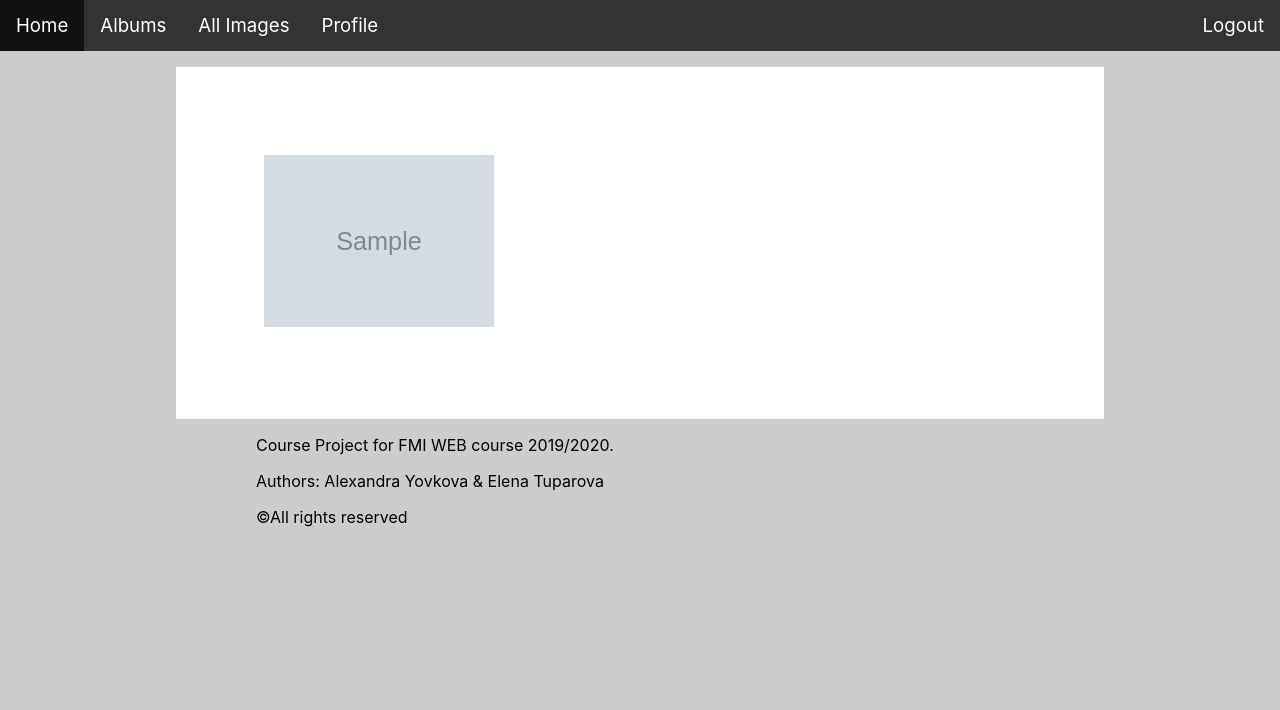
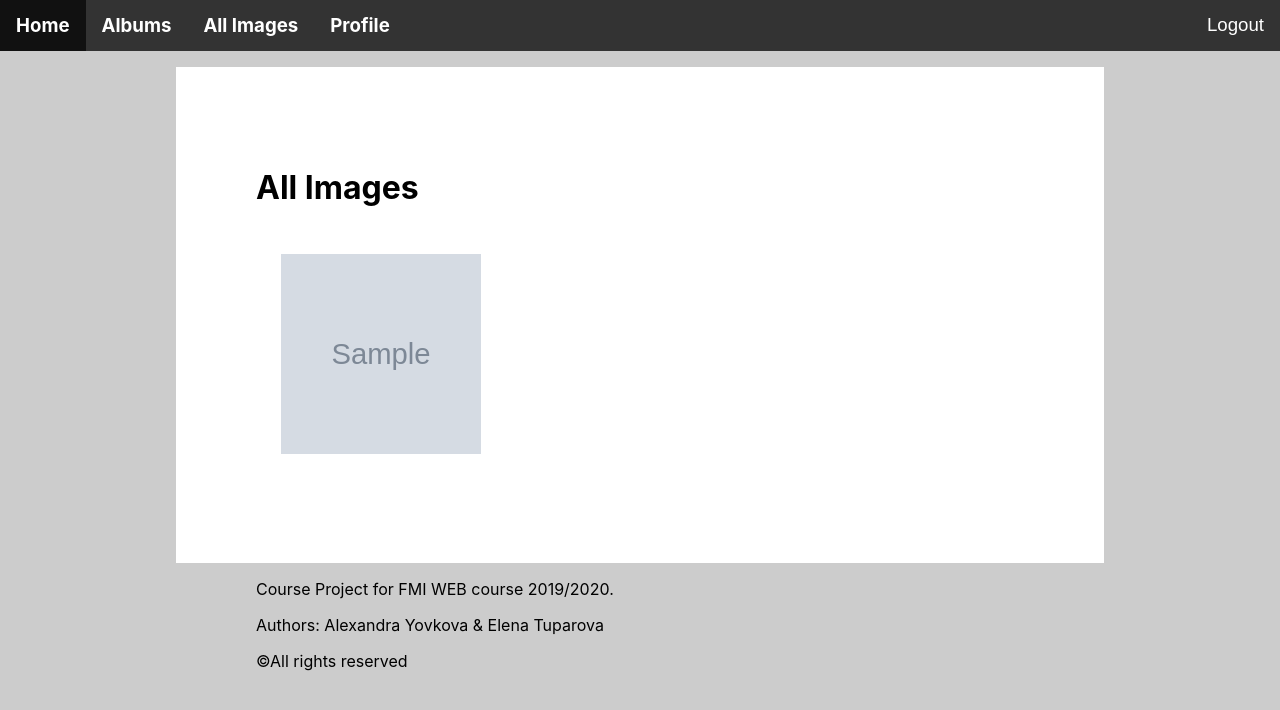
Before and after one commit to alexa984/WEB-Gallery, a PHP site: page /all_images.php in a window 1280 px wide. Shown: the top 710 px of the page. Run offline with PHP 8.4, Linux system fonts and the light colour scheme; the visitor is signed in with stand-in values (Sample User, id 1); tables that the repository leaves empty hold one stand-in row (values such as "Sample post"); grey boxes marked "Sample" are stand-in pictures.

Commit message:
Add modals and lightbox gallery + some minor changes

```diff
--- a/client/all_images.php
+++ b/client/all_images.php
@@ -3,6 +3,8 @@
 ?>
 
 <main class="container">
+    <h1>All Images</h1>
+    <div class="gallery">
     <?php
     require "../server/dbhandler.php";
     if (isset($_SESSION['userId'])){
@@ -17,12 +19,48 @@
             mysqli_stmt_bind_param($statement, "i", $_SESSION['userId']);
             mysqli_stmt_execute($statement);
             $result = mysqli_stmt_get_result($statement);
+            $number_of_pictures = mysqli_num_rows($result);
+            $picture_index = 0;
+            $modal_gallery = '<div id="gallery-modal">
+                <span class="close" onclick="closeGalleryModal()">&times;</span>';
+
             while($row = mysqli_fetch_assoc($result)){
-                echo '<span><img width="30%" style="margin: 1%;" src="../server/images/'.$row['path'].'"></span>';
+                echo '<img class="small-image" onclick="openGalleryModal(); currentSlide('.($picture_index + 1).')"
+                src="../server/images/'
+                .$row['path'].'">';
+                $picture_data = '';
+                if(!empty($row['timestamp'])){
+                    $picture_data .= 'Date: '.date('F j, Y', strtotime($row['timestamp']));
+                }
+                if(!empty($row['author'])){
+                    $picture_data .= ' Author: '.$row['author'];
+                }
+                if(!empty($row['description'])){
+                    $picture_data .= ' Description: '.$row['description'];
+                }
+                $modal_gallery .= '
+                <div class="slides">
+                    <div class="image-slide-part">
+                        <img class="gallery-image" src="../server/images/'.$row['path'].'">
+                    </div>
+                    <div class="data-slide-part">
+                        <div class="image-indexes">'.($picture_index + 1).' / '.$number_of_pictures.'</div>
+                        <div class="data">'.$picture_data.'</div>
+                    </div>
+                </div>';
+                $picture_index = $picture_index + 1;
             }
+
+            $modal_gallery .= '<a class="previous" onclick="plusSlides(-1)">&#10094;</a>
+            <a class="next" onclick="plusSlides(1)">&#10095;</a>
+            </div>
+            <div id="overlay"></div>';
+
+            echo $modal_gallery;
         }
     }
     ?>
+    </div>
 </main>
 
 <?php
--- /dev/null
+++ b/client/css/gallery.css
@@ -0,0 +1,114 @@
+.small-image {
+    object-fit: cover;
+    width: 200px;
+    height: 200px;
+    padding: 25px;
+    transition: 0.2s;
+}
+
+.small-image:hover {
+    transform: scale(1.1);
+    cursor: pointer;
+}
+
+/* The Modal (background) */
+#gallery-modal {
+  position: fixed;
+  top: 50%;
+  left: 50%;
+  transform: translate(-50%, -50%) scale(0);
+  transition: 200ms ease-in-out;
+  padding-top: 100px;
+  width: 900px;
+  max-width: 80%;
+  height: 475px;
+  max-height: 80%;
+  overflow: auto;
+  background-color: #111;
+  z-index: 10;
+}
+
+.slides {
+  display: none;
+}
+
+.image-slide-part {
+  display: flex;
+  background-color: #111;
+  width: 100%;
+  height: 400px;
+  top: 0px;
+  left: 0;
+  justify-content: center;
+}
+
+.data-slide-part {
+  text-align: center;
+  background-color: #111;
+  height: 75px;
+  color: white;
+}
+
+.gallery-image {
+  object-fit: scale-down;
+  max-width: 100%;
+  max-height: 100%;
+  vertical-align: middle;
+}
+
+/* The Close Button */
+.close {
+  color: #777;
+  position: absolute;
+  top: 10px;
+  right: 25px;
+  font-size: 35px;
+  font-weight: bold;
+  transition: 0.1s ease;
+}
+
+.close:hover,
+.close:focus {
+  color: white;
+  text-decoration: none;
+  cursor: pointer;
+}
+
+/* Next & previous buttons */
+.previous,
+.next {
+  cursor: pointer;
+  position: absolute;
+  top: 50%;
+  width: auto;
+  padding: 16px;
+  margin-top: -50px;
+  color: #777;
+  font-weight: bold;
+  font-size: 35px;
+  transition: 0.1s ease;
+  user-select: none;
+  -webkit-user-select: none;
+}
+
+/* Position the "next button" to the right */
+.next {
+  right: 0;
+  border-radius: 3px 0 0 3px;
+}
+
+/* On hover, add a black background color with a little bit see-through */
+.previous:hover,
+.next:hover {
+  color: white;
+}
+
+/* Number text (1/3 etc) */
+.image-indexes {
+  color: #888;
+  font-size: 16px;
+  padding: 8px 12px;
+  position: absolute;
+  top: 20px;
+  left: 10px;
+}
--- a/client/css/nav.css
+++ b/client/css/nav.css
@@ -22,6 +22,7 @@ nav ul li a {
   text-align: center;
   padding: 14px 16px;
   text-decoration: none;
+  font-weight: bold;
 }
 
 nav ul li a:hover {
@@ -55,8 +56,6 @@ nav ul li a:hover {
   padding: 14px 16px;
   text-decoration: none;
   font-size: 14pt;
-  font-family: -apple-system, BlinkMacSystemFont, "Segoe UI", Roboto, Oxygen,
-    Ubuntu, Cantarell, "Open Sans", "Helvetica Neue", sans-serif;
 }
 
 .form-button:hover {
--- a/client/header.php
+++ b/client/header.php
@@ -12,11 +12,14 @@
 
 <head>
     <meta charset='utf-8'>
+    <!-- Can we make each page has its own title -->
     <title>Image gallery</title>
     <link rel="stylesheet" type="text/css" href="css/nav.css">
     <link rel="stylesheet" type="text/css" href="css/main.css">
     <link rel="stylesheet" type="text/css" href="css/register.css">
     <link rel="stylesheet" type="text/css" href="css/footer.css">
+    <link rel="stylesheet" type="text/css" href="css/modals.css">
+    <link rel="stylesheet" type="text/css" href="css/gallery.css">
     <script type="text/javascript">
     const loadMessagesCss = () => {
         let newStyleSheet = document.createElement('link');
@@ -26,6 +29,7 @@
     }
     window.addEventListener('load', loadMessagesCss);
     </script>
+    <script defer src="js/manage_modals.js"></script>
 </head>
 
 <body>
--- /dev/null
+++ b/client/js/manage_modals.js
@@ -0,0 +1,47 @@
+const overlay = document.getElementById('overlay');
+overlay.addEventListener('click', () => {
+  closeModal();
+  closeGalleryModal();
+})
+
+function openModal() {
+  document.getElementById("modal").style.transform = "translate(-50%, -50%) scale(1, 1)";
+  overlay.classList.add('active');
+}
+
+function closeModal() {
+  document.getElementById("modal").style.transform = "translate(-50%, -50%) scale(0, 0)";
+  overlay.classList.remove('active');
+}
+
+function openGalleryModal() {
+  document.getElementById("gallery-modal").style.transform = "translate(-50%, -50%) scale(1, 1)";
+  overlay.classList.add('active');
+}
+
+function closeGalleryModal() {
+  document.getElementById("gallery-modal").style.transform = "translate(-50%, -50%) scale(0, 0)";
+  overlay.classList.remove('active');
+}
+
+var slideIndex = 1;
+showSlides(slideIndex);
+
+function plusSlides(n) {
+  showSlides(slideIndex += n);
+}
+
+function currentSlide(n) {
+  showSlides(slideIndex = n);
+}
+
+function showSlides(n) {
+  var i;
+  var slides = document.getElementsByClassName("slides");
+  if (n > slides.length) {slideIndex = 1}
+  if (n < 1) {slideIndex = slides.length}
+  for (i = 0; i < slides.length; i++) {
+      slides[i].style.display = "none";
+  }
+  slides[slideIndex-1].style.display = "block";
+}
--- a/server/register.php
+++ b/server/register.php
@@ -65,7 +65,7 @@ if (isset($_POST['register-submit'])){
                     }
                     else {
                         # Otherwise create new record in the DB
-                        $sqlInsert = "INSERT INTO users (username, email, password) VALUES (?, ?, ?)";
+                        $sqlInsert = "INSERT INTO users (username, email, password, date_registered) VALUES (?, ?, ?, ?)";
                         $insertStatement = mysqli_stmt_init($conn);
                         if (!mysqli_stmt_prepare($insertStatement, $sqlInsert)) {
                             header("Location: ../client/register.php?error=sqlerror");
@@ -75,7 +75,7 @@ if (isset($_POST['register-submit'])){
                             # Everything went well. Creating the user
                             $hashedPassword = password_hash($password, PASSWORD_DEFAULT);
 
-                            mysqli_stmt_bind_param($insertStatement, "sss", $username, $email, $hashedPassword);
+                            mysqli_stmt_bind_param($insertStatement, "ssss", $username, $email, $hashedPassword, date("Y-m-d"));
                             mysqli_stmt_execute($insertStatement);
                             mysqli_stmt_store_result($insertStatement);
 
--- a/server/upload.php
+++ b/server/upload.php
@@ -70,7 +70,7 @@ if (isset($_POST['submit'])){
                         $imageInsertStatement, "ssiiss",
                         $filenameNew,
                         $originalFilename,
-                         $exif['FileDateTime'],
+                         $exif['DateTime'],
                          $exif['FileSize'],
                          $author,
                          $description
```
Also changed, not shown: client/albums.php (+16 -1 lines), client/css/modals.css (added, +61 -0 lines), client/profile.php (+30 -10 lines).
